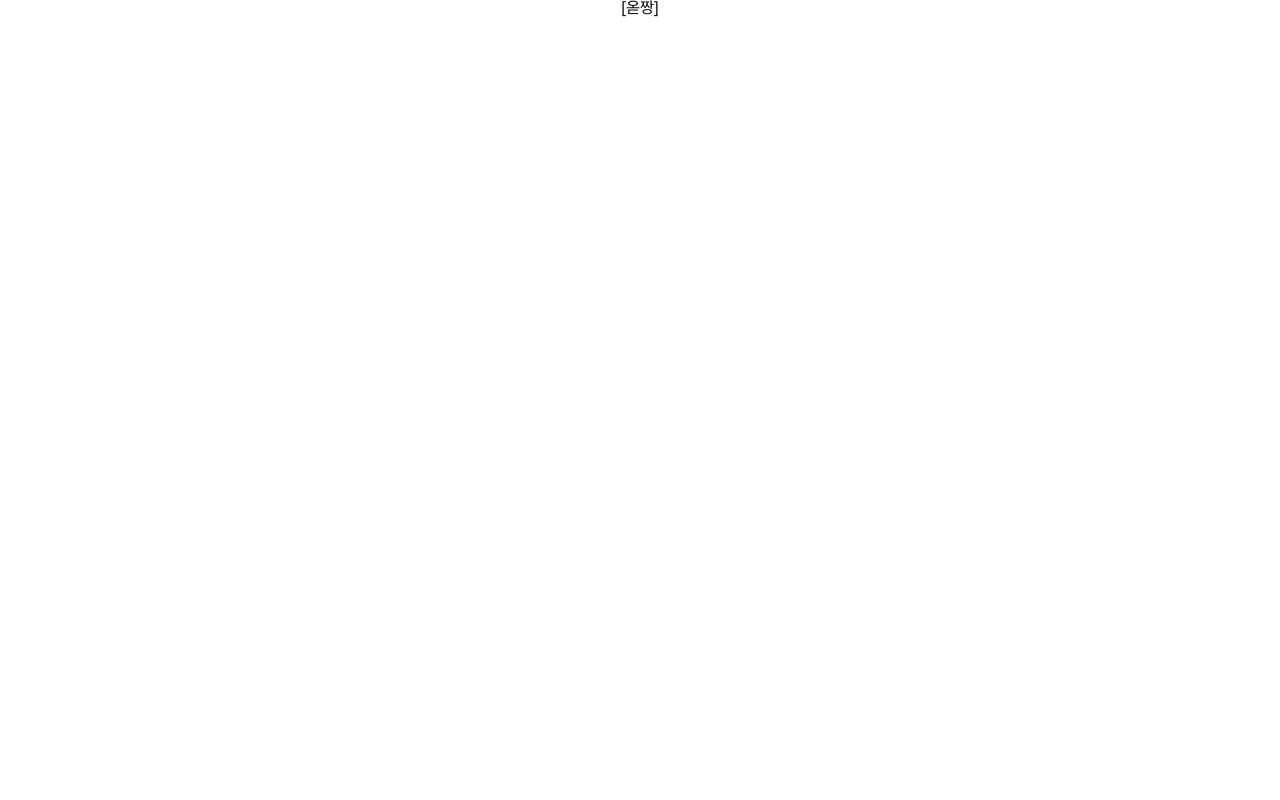
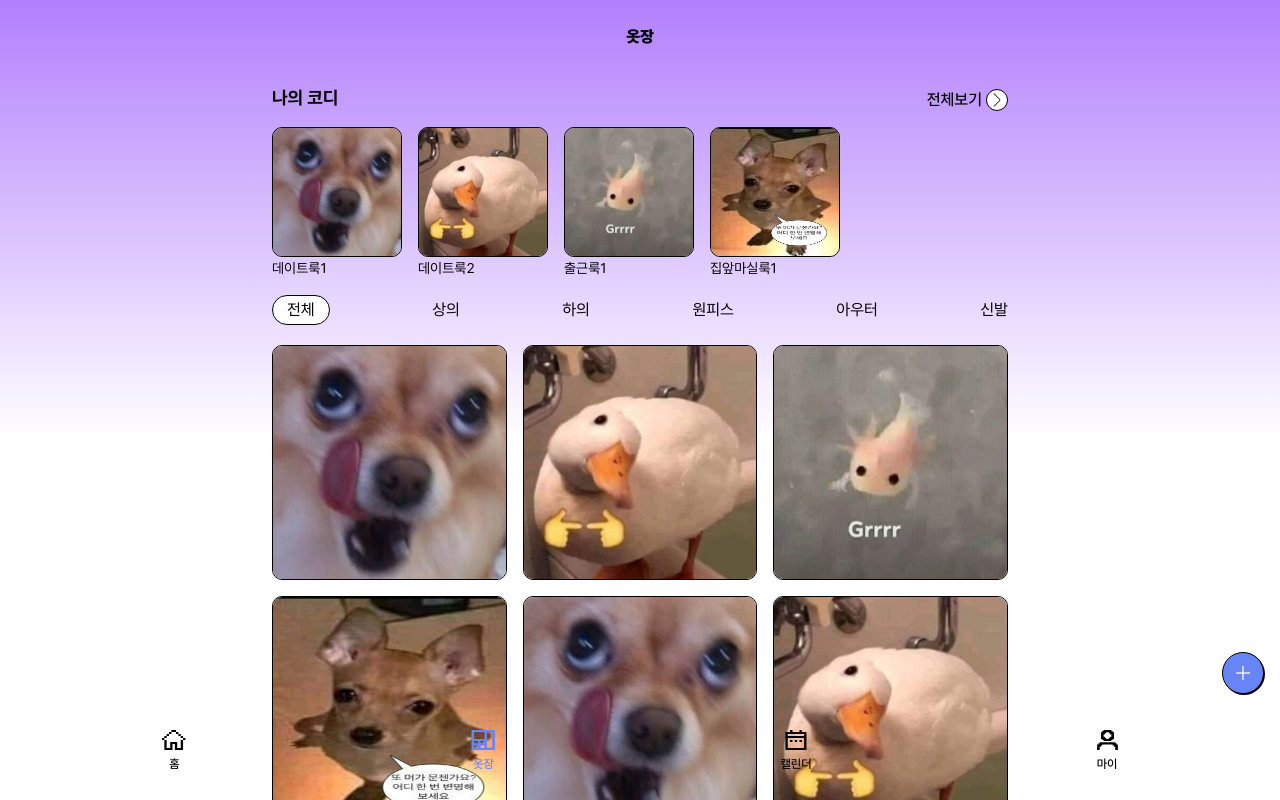
Before and after one commit to ssafy-cocody/project, a Next.js app in the folder frontend/: page /closet in a window 1280 px wide. Built offline with nearby package versions, Linux system fonts and the light colour scheme.

Commit message:
[FE] [S10P22A307-166] feat: 옷장 레이아웃 구현

```diff
--- a/frontend/public/svgs/index.ts
+++ b/frontend/public/svgs/index.ts
@@ -5,7 +5,19 @@
 import LeftArrow from './leftArrow.svg';
 import MypageIcon from './mypageIcon.svg';
 import PencilIcon from './pencilIcon.svg';
+import PlusIcon from './plus.svg';
 import ReloadIcon from './reload.svg';
 import RightArrow from './rightArrow.svg';
 
-export { CalendarIcon, CameraIcon, ClosetIcon, HomeIcon, LeftArrow, MypageIcon, PencilIcon, ReloadIcon, RightArrow };
+export {
+  CalendarIcon,
+  CameraIcon,
+  ClosetIcon,
+  HomeIcon,
+  LeftArrow,
+  MypageIcon,
+  PencilIcon,
+  PlusIcon,
+  ReloadIcon,
+  RightArrow,
+};
--- a/frontend/src/app/closet/page.tsx
+++ b/frontend/src/app/closet/page.tsx
@@ -1,5 +1,159 @@
+/* eslint-disable react/no-unused-prop-types */
+
+'use client';
+
+import Image from 'next/image';
+import Link from 'next/link';
+import { useRef, useState } from 'react';
+
+import Background from '@/components/background';
+import Button from '@/components/Button';
+import Header from '@/components/Header';
+import Nav from '@/components/nav';
+import styles from '@/containers/closet/Closet.module.scss';
+import useModal from '@/hooks/useModal';
+
+import { PlusIcon, RightArrow } from '../../../public/svgs';
+
+interface ICody {
+  codyUrl: string;
+  codyName: string;
+}
+
+interface IClothes {
+  clothesId: Number;
+  image: string;
+}
+
 const Page = () => {
-  return <>[옫짱]</>;
+  const tabs = useRef(['전체', '상의', '하의', '원피스', '아우터', '신발']);
+  const [codies] = useState<ICody[]>([
+    {
+      codyUrl: '/images/test1.jpg',
+      codyName: '데이트룩1',
+    },
+    {
+      codyUrl: '/images/test2.jpg',
+      codyName: '데이트룩2',
+    },
+    {
+      codyUrl: '/images/test3.jpg',
+      codyName: '출근룩1',
+    },
+    {
+      codyUrl: '/images/test4.jpg',
+      codyName: '집앞마실룩1',
+    },
+  ]);
+  const [clothes] = useState<IClothes[]>([
+    { clothesId: 0, image: '/images/test1.jpg' },
+    { clothesId: 2, image: '/images/test2.jpg' },
+    { clothesId: 3, image: '/images/test3.jpg' },
+    { clothesId: 4, image: '/images/test4.jpg' },
+    { clothesId: 5, image: '/images/test1.jpg' },
+    { clothesId: 6, image: '/images/test2.jpg' },
+    { clothesId: 7, image: '/images/test3.jpg' },
+    { clothesId: 8, image: '/images/test4.jpg' },
+    { clothesId: 9, image: '/images/test1.jpg' },
+    { clothesId: 10, image: '/images/test2.jpg' },
+    { clothesId: 11, image: '/images/test3.jpg' },
+    { clothesId: 12, image: '/images/test4.jpg' },
+    { clothesId: 110, image: '/images/test1.jpg' },
+    { clothesId: 112, image: '/images/test2.jpg' },
+    { clothesId: 113, image: '/images/test3.jpg' },
+    { clothesId: 114, image: '/images/test4.jpg' },
+    { clothesId: 115, image: '/images/test1.jpg' },
+    { clothesId: 116, image: '/images/test2.jpg' },
+    { clothesId: 117, image: '/images/test3.jpg' },
+    { clothesId: 118, image: '/images/test4.jpg' },
+    { clothesId: 119, image: '/images/test1.jpg' },
+    { clothesId: 1110, image: '/images/test2.jpg' },
+    { clothesId: 1111, image: '/images/test3.jpg' },
+    { clothesId: 1112, image: '/images/test4.jpg' },
+  ]);
+  const [selectedCategory] = useState<string>('전체');
+  const { Modal, openModal } = useModal();
+
+  return (
+    <>
+      <Background $backgroundColor="purple" />
+      <Header title="옷장" />
+      <main className={styles['main-container']}>
+        <div className={styles['cody-container']}>
+          <div className={styles['cody-title-container']}>
+            <h1 className={styles['cody-title']}>나의 코디</h1>
+            <Link href="/cody" className={styles['show-all-button']}>
+              <span className={styles['button-text']}>전체보기</span>
+              <div className={styles['arrow-wrapper']}>
+                <RightArrow />
+              </div>
+            </Link>
+          </div>
+          <div className={styles['cody-scroll']}>
+            {codies.map(({ codyUrl, codyName }: ICody) => {
+              return (
+                <div key={codyName} className={styles.cody}>
+                  <div className={styles['cody-image-container']}>
+                    <Image src={codyUrl} alt={codyName} fill className={styles['cody-image']} />
+                  </div>
+                  <div className={styles['cody-name']}>{codyName}</div>
+                </div>
+              );
+            })}
+          </div>
+        </div>
+        <div className={styles['tab-container']}>
+          {tabs.current.map((category) => {
+            return (
+              <div
+                key={category}
+                className={`${styles.tab} ${selectedCategory === category ? styles['selected-category'] : ''}`}
+              >
+                {category}
+              </div>
+            );
+          })}
+        </div>
+        <div className={styles['closet-container']}>
+          <div className={styles['clothes-container']}>
+            {clothes.map(({ clothesId, image }: IClothes) => {
+              return (
+                <button
+                  type="button"
+                  className={styles['clothes-image-container']}
+                  key={clothesId.toString()}
+                  onClick={openModal}
+                >
+                  <Image src={image} alt={clothesId.toString()} fill className={styles.clothes} />
+                </button>
+              );
+            })}
+          </div>
+        </div>
+        <Link href="/clothes" className={styles['upload-button']}>
+          <PlusIcon />
+        </Link>
+      </main>
+      <Nav />
+      <div id="modal">
+        <Modal title="이 아이템을 삭제하시겠습니까?">
+          <div className={styles['modal-container']}>
+            <div className={styles['delete-clothes']}>
+              <Image src="/images/test1.jpg" alt="옷" fill />
+            </div>
+            <div className={styles['delete-button']}>
+              <Button>
+                <span className={styles['button-text']}>네</span>
+              </Button>
+              <Button variant="white">
+                <span className={styles['button-text']}>아니오</span>
+              </Button>
+            </div>
+          </div>
+        </Modal>
+      </div>
+    </>
+  );
 };
 
 export default Page;
--- /dev/null
+++ b/frontend/src/containers/closet/Closet.module.scss
@@ -0,0 +1,174 @@
+.main-container {
+  display: flex;
+  flex-direction: column;
+  gap: 20px;
+  padding: 16px;
+  box-sizing: border-box;
+  position: relative;
+
+  .cody-container {
+    display: flex;
+    flex-direction: column;
+    justify-content: flex-start;
+    gap: 16px;
+
+    .cody-title-container {
+      display: flex;
+      justify-content: space-between;
+
+      .cody-title {
+        font-weight: 700;
+        font-size: 18px;
+      }
+
+      .show-all-button {
+        display: flex;
+        gap: 4px;
+        align-items: center;
+
+        .button-text {
+          font-weight: 500;
+          font-size: 16px;
+          font-family: var(--font-family);
+        }
+
+        .arrow-wrapper {
+          width: 20px;
+          aspect-ratio: 1;
+          border-radius: 90px;
+          border: 1px solid var(--color-black);
+          background-color: var(--color-white);
+          display: flex;
+          justify-content: center;
+          align-items: center;
+        }
+      }
+    }
+
+    .cody-scroll {
+      display: flex;
+      justify-content: flex-start;
+      gap: 16px;
+      overflow-x: scroll;
+
+      .cody {
+        display: flex;
+        flex-direction: column;
+        gap: 4px;
+
+        .cody-image-container {
+          width: 130px;
+          aspect-ratio: 1;
+          position: relative;
+
+          .cody-image {
+            border: 1px solid var(--color-black);
+            border-radius: 10px;
+            box-sizing: border-box;
+          }
+        }
+
+        .cody-name {
+          font-weight: 400;
+          font-size: 14px;
+        }
+      }
+    }
+
+    .cody-scroll::-webkit-scrollbar {
+      display: none;
+    }
+  }
+
+  .tab-container {
+    display: flex;
+    justify-content: space-between;
+    align-items: center;
+
+    .tab {
+      font-size: 16px;
+      font-weight: 400;
+    }
+
+    .selected-category {
+      border: 1px solid var(--color-black);
+      border-radius: 50px;
+      padding: 6px 14px;
+      background-color: var(--color-white);
+    }
+  }
+
+  .closet-container {
+    display: flex;
+    flex-direction: column;
+    gap: 20px;
+
+    .clothes-container {
+      display: flex;
+      flex-wrap: wrap;
+      justify-content: flex-start;
+      gap: 16px;
+      align-content: 16px;
+      width: 100%;
+
+      .clothes-image-container {
+        width: calc(calc(100% - 32px) / 3);
+        aspect-ratio: 1;
+        position: relative;
+
+        .clothes {
+          border: 1px solid var(--color-black);
+          border-radius: 10px;
+          box-sizing: border-box;
+        }
+      }
+    }
+  }
+
+  .upload-button {
+    width: 40px;
+    height: 40px;
+    border-radius: 90px;
+    border: 1px solid var(--color-black);
+    position: fixed;
+    bottom: 106px;
+    right: 16px;
+    box-shadow: 1px 1px 0 var(--color-black);
+    display: flex;
+    align-items: center;
+    justify-content: center;
+    background-color: var(--color-main);
+  }
+}
+
+.modal-container {
+  width: 100%;
+  box-sizing: border-box;
+  display: flex;
+  flex-direction: column;
+  align-items: center;
+  justify-content: center;
+  gap: 32px;
+
+  .delete-clothes {
+    position: relative;
+    width: 100%;
+    aspect-ratio: 1;
+    display: flex;
+    align-items: center;
+    justify-content: center;
+  }
+
+  .delete-button {
+    display: flex;
+    flex-direction: column;
+    gap: 16px;
+    width: 100%;
+
+    .button-text {
+      font-family: var(--font-family);
+      font-weight: 500;
+      font-size: 18px;
+    }
+  }
+}
```
Also changed, not shown: frontend/public/svgs/plus.svg (added).
